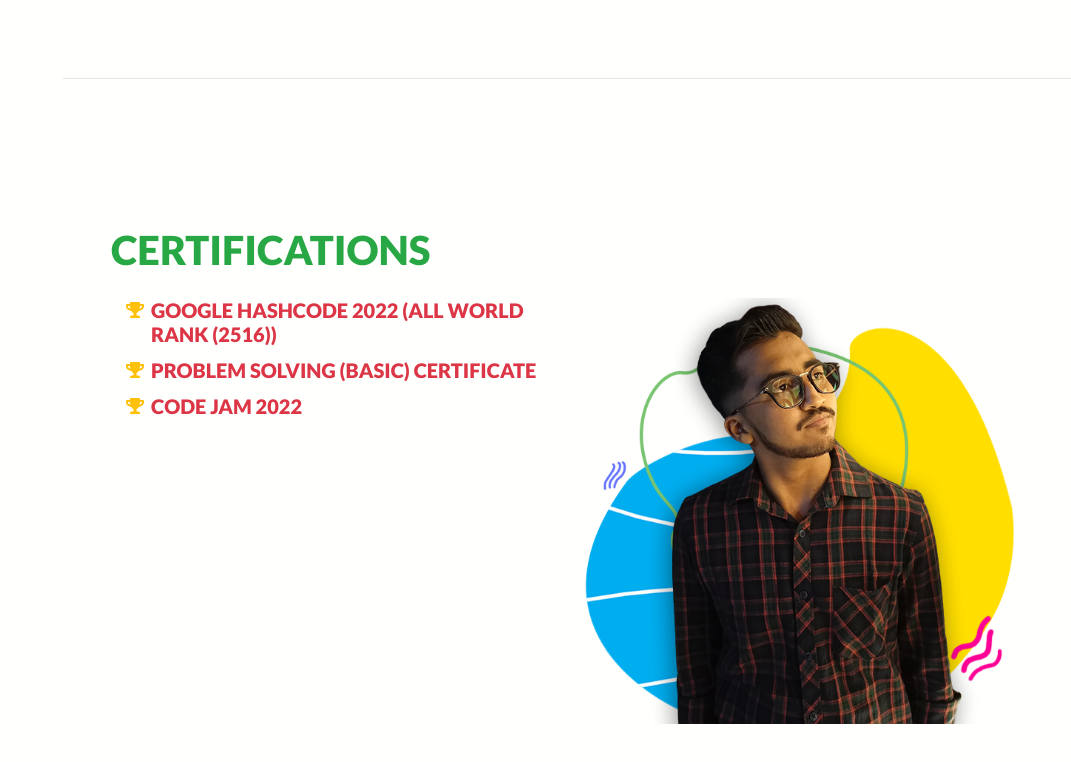
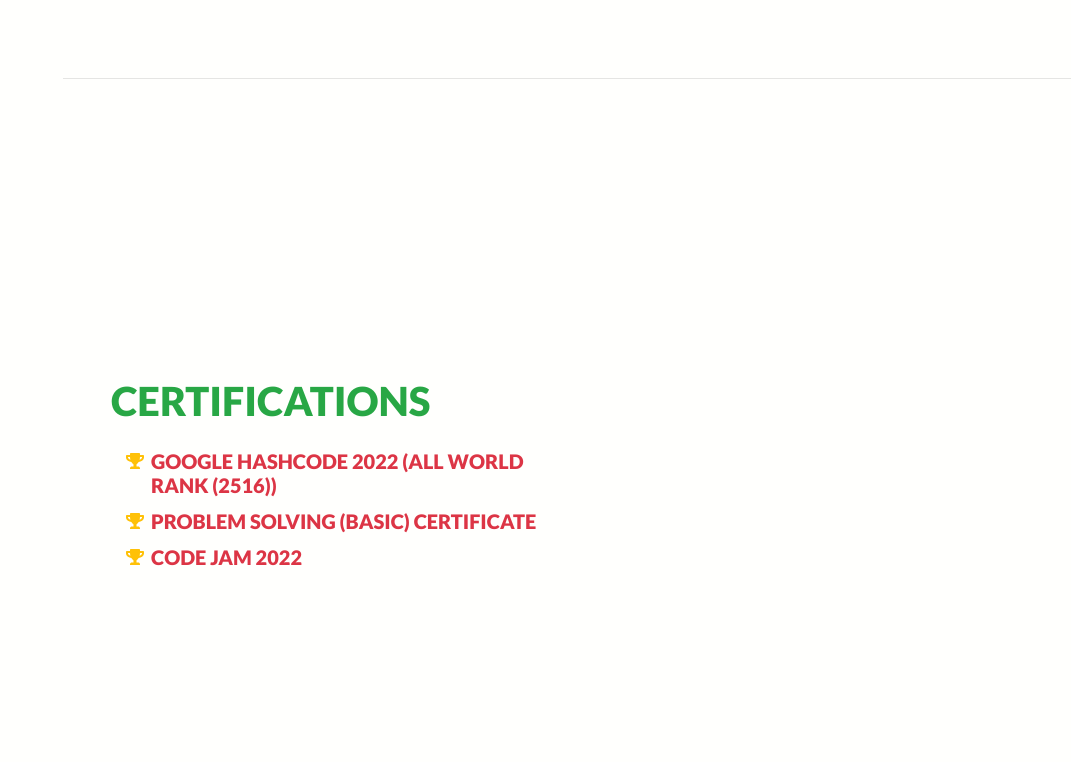
Before and after one commit to mishrayash123/portfolio, a plain HTML site: page index.html in a window 1280 px wide. Shown: the part 4831-5593 px from the top of the page, without its empty margins (209-1280 px from the left). Drawn offline with nearby package versions, Linux system fonts and the light colour scheme; a web font is replaced by a local one.

Commit message:
Update index.html

```diff
--- a/index.html
+++ b/index.html
@@ -371,9 +371,6 @@
                             </li>
                         </ul>
                     </div>
-                    <div class="col-md-6">
-                        <img class="awards-img " src="assets/images/cutout4-1.png" alt="">
-                    </div>
                 </div>
             </div>
         </section>
```
